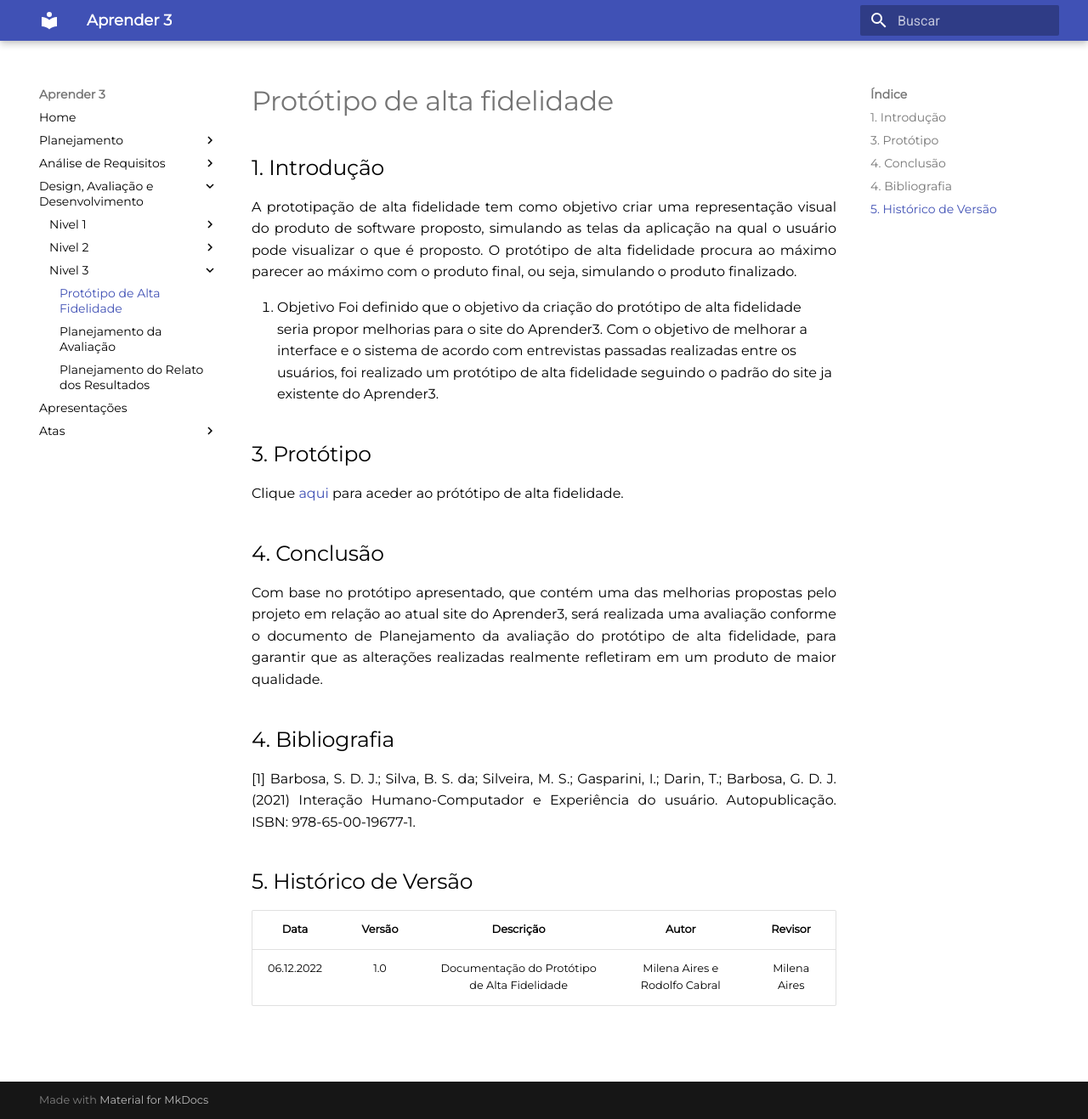
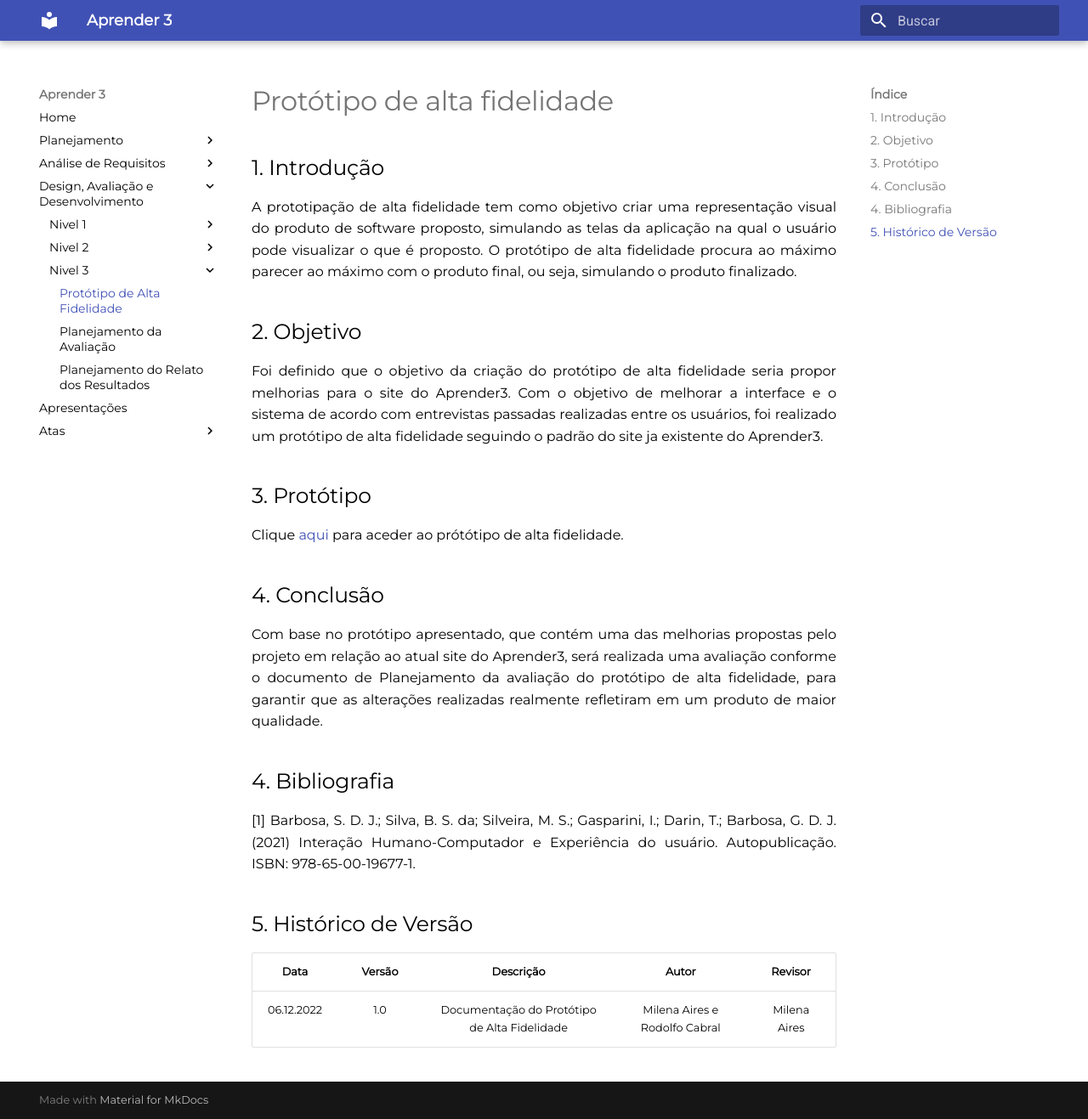
Before and after one commit to mdsreq-fga-unb/2022.2-Aprender3, an MkDocs documentation site: the page built from docs/DesignAvalDesenv/nivel3/hifi_prototype.md, in a window 1280 px wide and 1317 px high. Shown: the whole window at 85% size. Built offline with MkDocs 1.6.1 and Material for MkDocs 9.7.7, drawn with Linux system fonts in a browser that asks for light colours.

Commit message:
Update hifi_prototype.md

```diff
--- a/docs/DesignAvalDesenv/nivel3/hifi_prototype.md
+++ b/docs/DesignAvalDesenv/nivel3/hifi_prototype.md
@@ -3,7 +3,7 @@
 ## 1. Introdução
 A prototipação de alta fidelidade tem como objetivo criar uma representação visual do produto de software proposto, simulando as telas da aplicação na qual o usuário pode visualizar o que é proposto. O protótipo de alta fidelidade procura ao máximo parecer ao máximo com o produto final, ou seja, simulando o produto finalizado.
 
-2. Objetivo
+## 2. Objetivo
 Foi definido que o objetivo da criação do protótipo de alta fidelidade seria propor melhorias para o site do Aprender3. Com o objetivo de melhorar a interface e o sistema de acordo com entrevistas passadas realizadas entre os usuários, foi realizado um protótipo de alta fidelidade seguindo o padrão do site ja existente do Aprender3.
 
 ## 3. Protótipo
```
